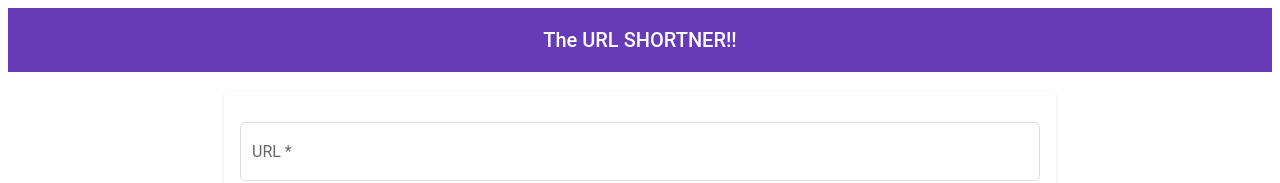
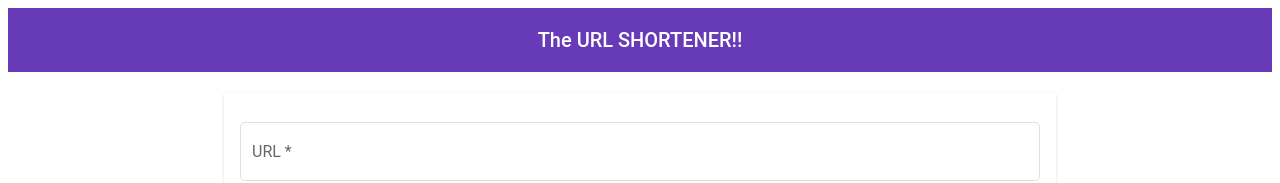
Before and after one commit to sanyamarora0550/url-shortener-frontend, an Angular app: page / in a window 1280 px wide. Shown: the top 183 px of the page. Built offline with nearby package versions, Linux system fonts and the light colour scheme.

Commit message:
fixed typo

```diff
--- a/src/app/app.component.html
+++ b/src/app/app.component.html
@@ -1,5 +1,5 @@
 <mat-toolbar color="primary" class="nd-bar">
-  The URL SHORTNER!!
+  The URL SHORTENER!!
 </mat-toolbar>
 <div class="nd-spacer"></div>
 <div class="nd-contents">
--- a/src/index.html
+++ b/src/index.html
@@ -3,7 +3,7 @@
 
 <head>
   <meta charset="utf-8">
-  <title>The-URL-Shortner</title>
+  <title>The-URL-SHORTENER</title>
   <base href="/">
   <meta name="viewport" content="width=device-width, initial-scale=1">
   <link rel="icon" type="image/x-icon" href="assets/favicon.ico">
```
